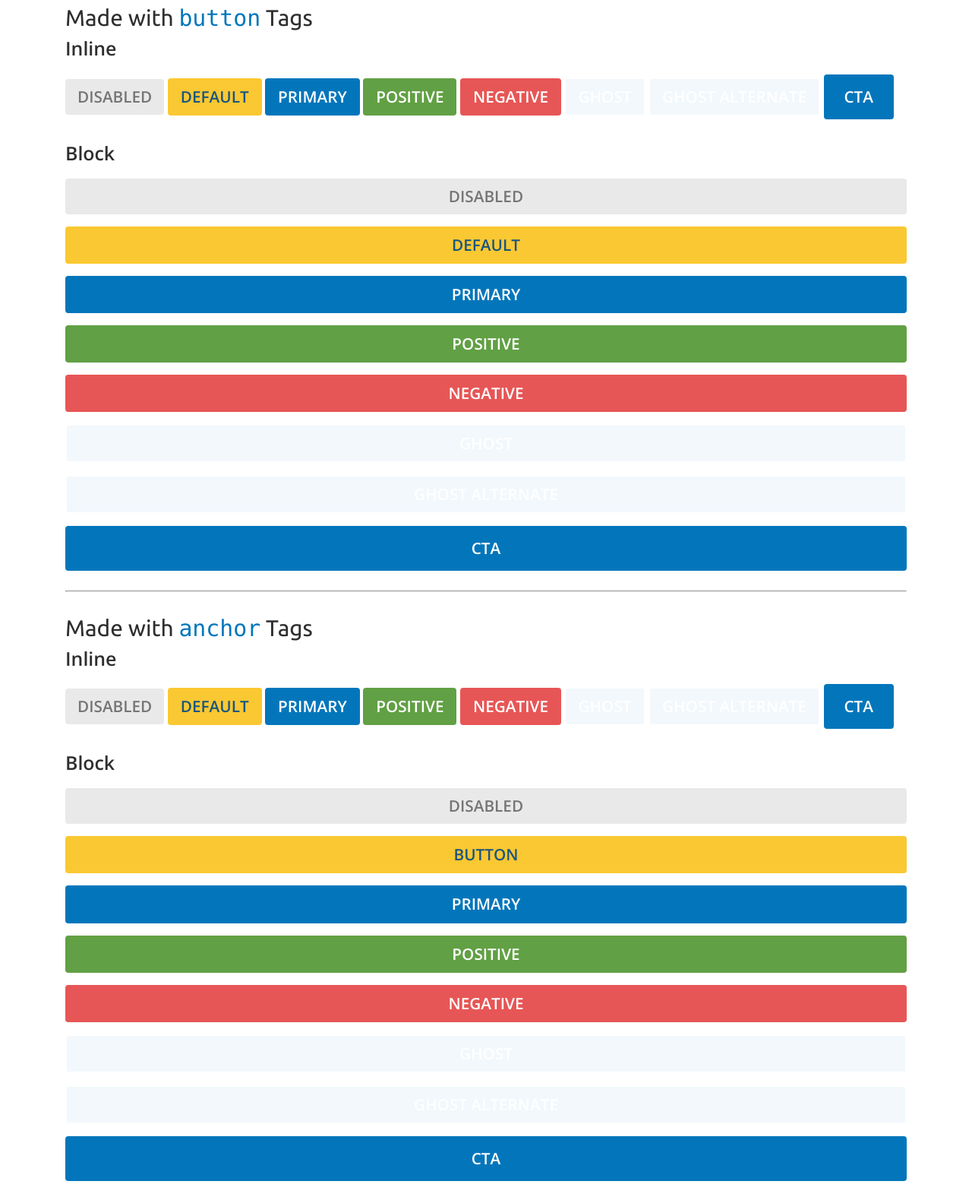
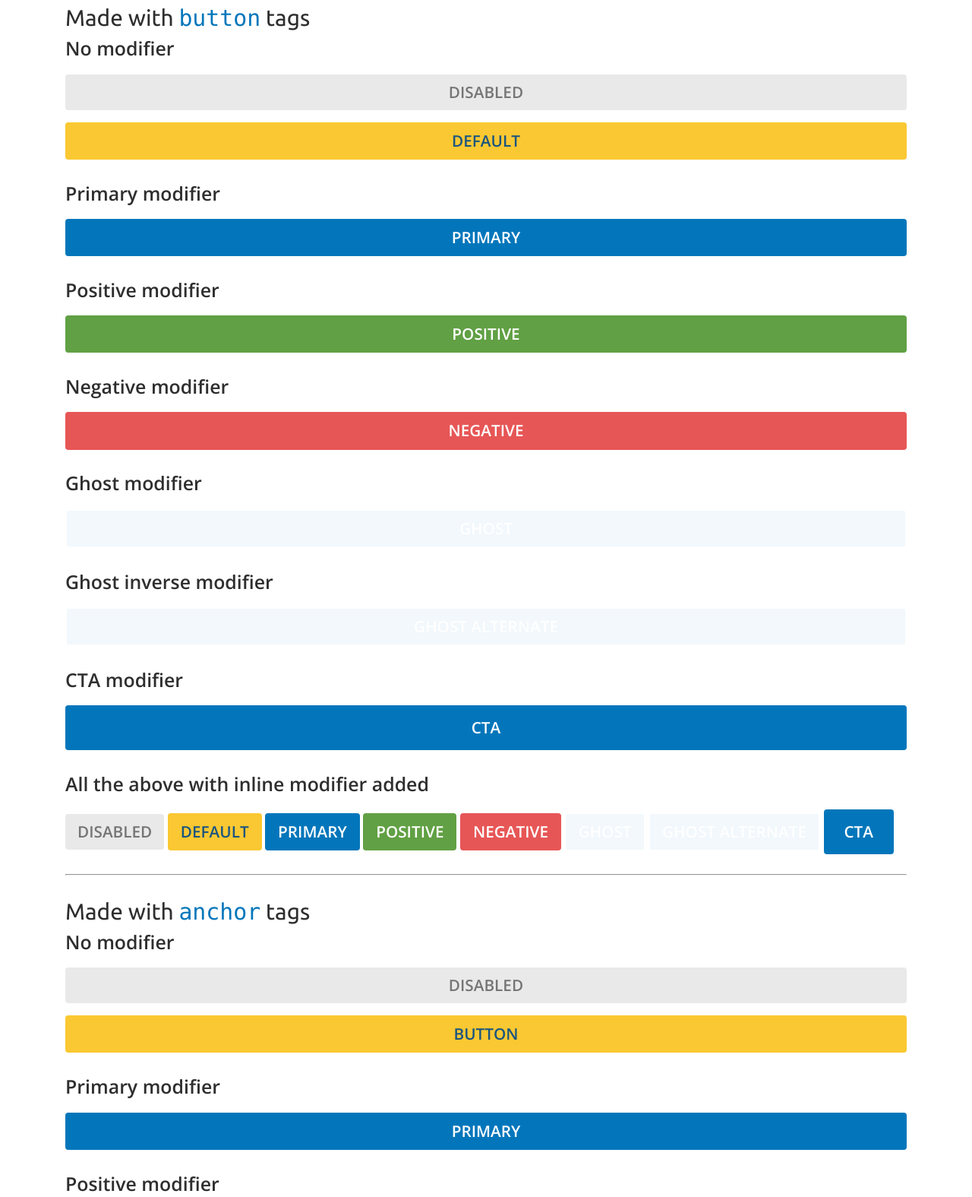
Before and after one commit to unumux/willow-testing-site, a website: page component-pages/buttons.html in a window 1280 px wide. Shown: the part 225-1800 px from the top of the page at 76% size. Before the commit the page ends 1779 px from the top, so only its background shows below. Drawn offline with nearby package versions, Linux system fonts and the light colour scheme.

Commit message:
cleaning cards and buttons

```diff
--- a/component-pages/buttons.html
+++ b/component-pages/buttons.html
@@ -56,9 +56,25 @@
             </nav>
             <main class="willow-page-content" id="main" role="main">
                 <div class="container-fluid">
-                    <h1 class="willow-page-content__heading">Buttons</h1>
-                    <h2>Made with <code>button</code> Tags</h2>
-                    <h3>Inline</h3>
+                    <div class="willow-styling-context">
+                        <h1>Buttons</h1>
+                        <h2>Made with <code>button</code> tags</h2>
+                        <h3>No modifier</h3>
+                        <button class="willow-button" disabled>Disabled</button>
+                        <button class="willow-button">Default</button>
+                        <h3>Primary modifier</h3>
+                        <button class="willow-button willow-button--primary">Primary</button>
+                        <h3>Positive modifier</h3>
+                        <button class="willow-button willow-button--positive">Positive</button>
+                        <h3>Negative modifier</h3>
+                        <button class="willow-button willow-button--negative">Negative</button>
+                        <h3>Ghost modifier</h3>
+                        <button class="willow-button willow-button--ghost">Ghost</button>
+                        <h3>Ghost inverse modifier</h3>
+                        <button class="willow-button willow-button--ghost-inverse">Ghost Alternate</button>
+                        <h3>CTA modifier</h3>
+                        <button class="willow-button willow-button--cta">CTA</button>
+                        <h3>All the above with inline modifier added</h3>
                         <button class="willow-button--inline willow-button" disabled>Disabled</button>
                         <button class="willow-button--inline willow-button">Default</button>
                         <button class="willow-button--inline willow-button willow-button--primary">Primary</button>
@@ -67,18 +83,25 @@
                         <button class="willow-button--inline willow-button willow-button--ghost">Ghost</button>
                         <button class="willow-button willow-button--inline willow-button--ghost-inverse">Ghost Alternate</button>
                         <button class="willow-button--inline willow-button willow-button--cta">CTA</button>
-                    <h3>Block</h3>
-                    <button class="willow-button" disabled>Disabled</button>
-                    <button class="willow-button">Default</button>
-                    <button class="willow-button willow-button--primary">Primary</button>
-                    <button class="willow-button willow-button--positive">Positive</button>
-                    <button class="willow-button willow-button--negative">Negative</button>
-                    <button class="willow-button willow-button--ghost">Ghost</button>
-                    <button class="willow-button willow-button--ghost-inverse">Ghost Alternate</button>
-                    <button class="willow-button willow-button--cta">CTA</button>
+
                         <hr>
-                    <h2>Made with <code>anchor</code> Tags</h2>
-                    <h3>Inline</h3>
+                        <h2>Made with <code>anchor</code> tags</h2>
+                        <h3>No modifier</h3>
+                        <a href="#" class="willow-button" data-disabled="true" aria-disabled="true" aria-label="">Disabled</a>
+                        <a href="#" class="willow-button" aria-label="">Button</a>
+                        <h3>Primary modifier</h3>
+                        <a href="#" class="willow-button willow-button--primary" aria-label="">Primary</a>
+                        <h3>Positive modifier</h3>
+                        <a href="#" class="willow-button willow-button--positive" aria-label="">Positive</a>
+                        <h3>Negative modifier</h3>
+                        <a href="#" class="willow-button willow-button--negative" aria-label="">Negative</a>
+                        <h3>Ghost modifier</h3>
+                        <a href="#" class="willow-button willow-button--ghost" aria-label="">Ghost</a>
+                        <h3>Ghost inverse modifier</h3>
+                        <a href="#" class="willow-button willow-button--ghost-inverse" aria-label="">Ghost Alternate</a>
+                        <h3>CTA modifier</h3>
+                        <a href="#" class="willow-button willow-button--cta" aria-label="">CTA</a>
+                        <h3>All the above with inline modifier added</h3>
                         <a href="#" class="willow-button--inline willow-button" data-disabled="true" aria-disabled="true" aria-label="">Disabled</a>
                         <a href="#" class="willow-button--inline willow-button" aria-label="">Default</a>
                         <a href="#" class="willow-button--inline willow-button willow-button--primary" aria-label="">Primary</a>
@@ -87,15 +110,8 @@
                         <a href="#" class="willow-button--inline willow-button willow-button--ghost" aria-label="">Ghost</a>
                         <a href="#" class="willow-button--inline willow-button willow-button--ghost-inverse" aria-label="">Ghost Alternate</a>
                         <a href="#" class="willow-button--inline willow-button willow-button--cta" aria-label="">CTA</a>
-                    <h3>Block</h3>
-                    <a href="#" class="willow-button" data-disabled="true" aria-disabled="true" aria-label="">Disabled</a>
-                    <a href="#" class="willow-button" aria-label="">Button</a>
-                    <a href="#" class="willow-button willow-button--primary" aria-label="">Primary</a>
-                    <a href="#" class="willow-button willow-button--positive" aria-label="">Positive</a>
-                    <a href="#" class="willow-button willow-button--negative" aria-label="">Negative</a>
-                    <a href="#" class="willow-button willow-button--ghost" aria-label="">Ghost</a>
-                    <a href="#" class="willow-button willow-button--ghost-inverse" aria-label="">Ghost Alternate</a>
-                    <a href="#" class="willow-button willow-button--cta" aria-label="">CTA</a>
+
+                    </div>
                 </div>
             </main>
         </div>
```
Also changed, not shown: component-pages/cards.html (+42 -14 lines), component-pages/inline-alert.html (+3 -3 lines). Lines whose indentation alone changed are shown as unchanged.
